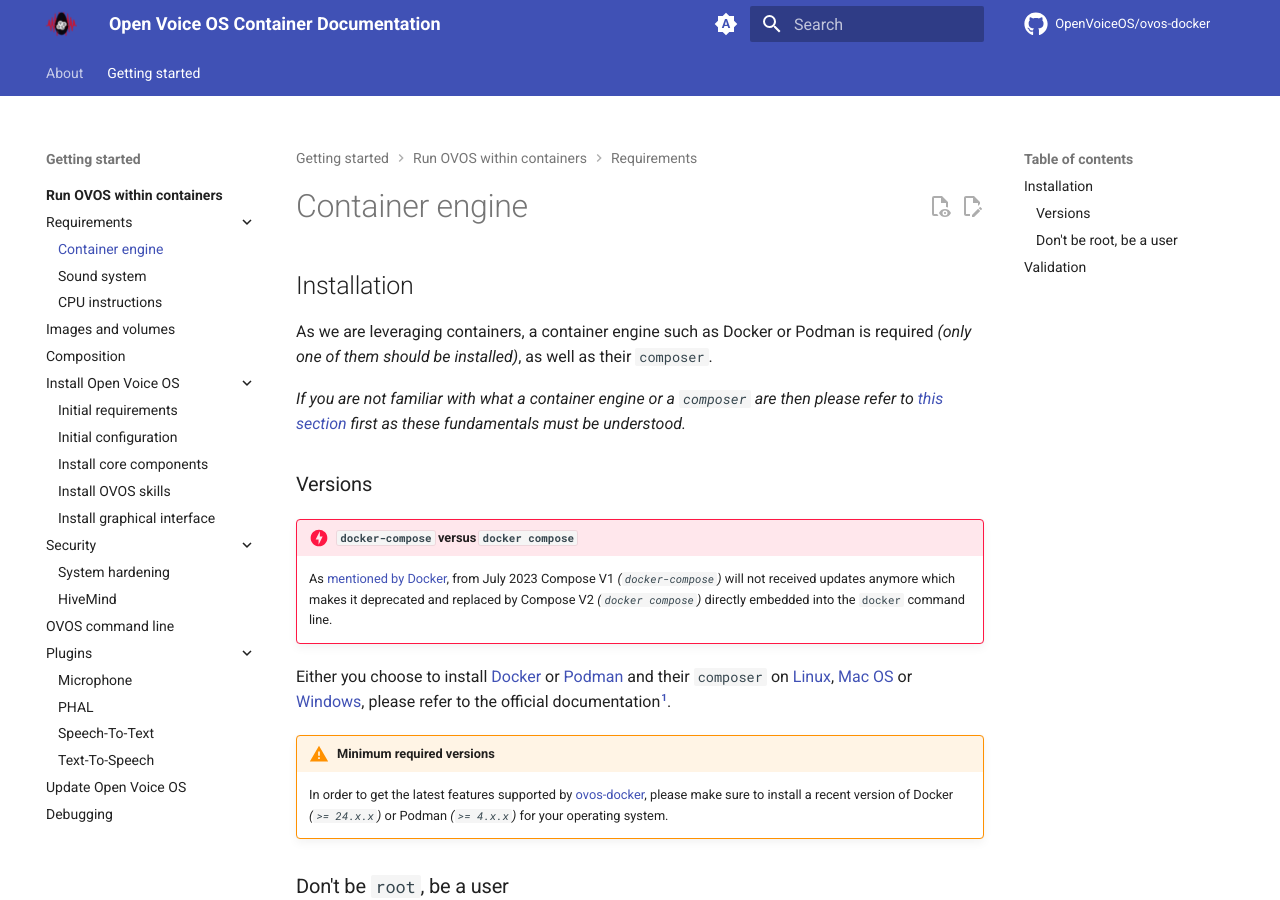
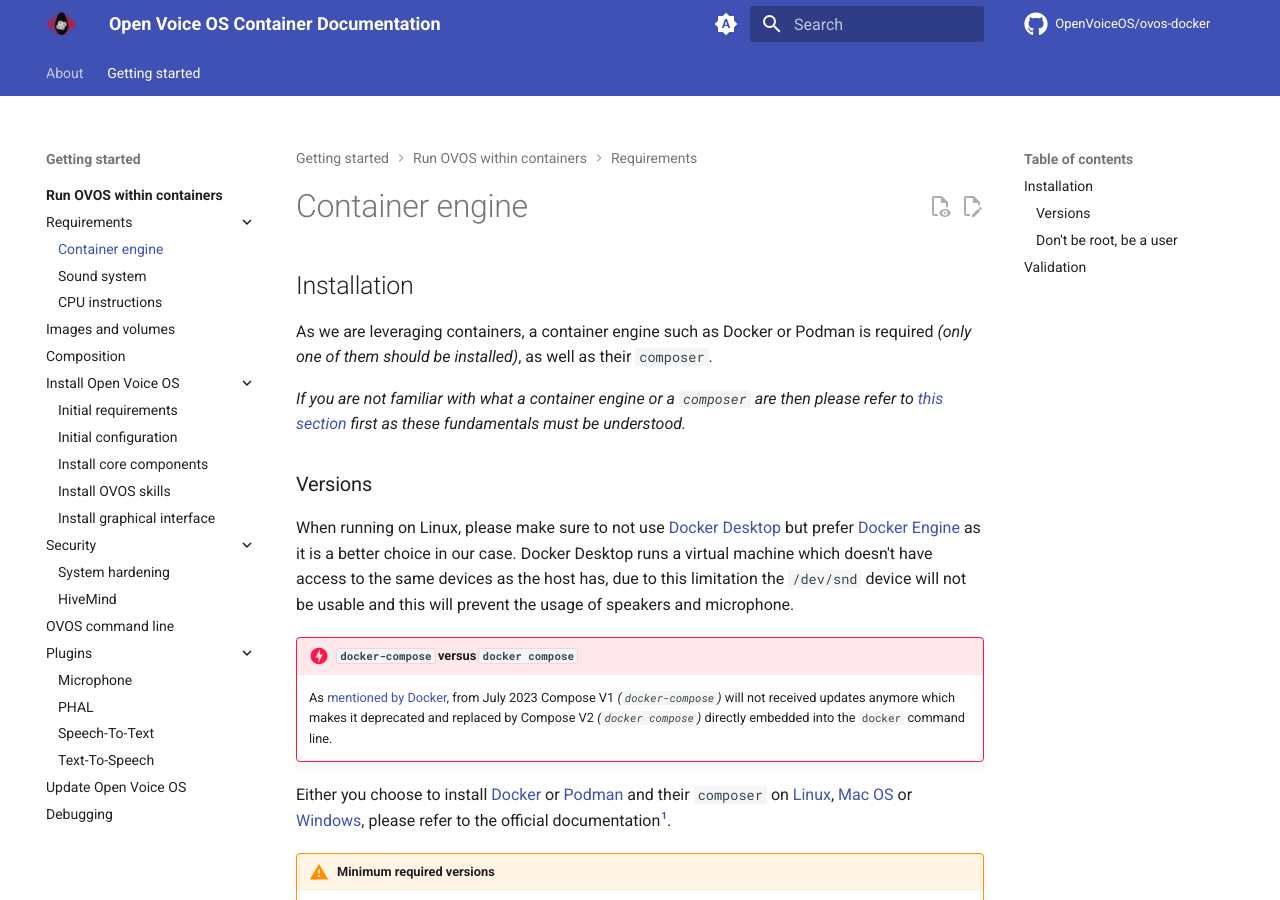
Before and after one commit to OpenVoiceOS/ovos-docker, an MkDocs documentation site: the page built from docs/getting-started/docker/prerequisites/engine.md, in a window 1280 px wide and 900 px high. Built offline with MkDocs 1.6.1 and Material for MkDocs 9.7.7, drawn with Linux system fonts in a browser that asks for light colours; plug-ins that fetch from the network failed and are left out; comment, search, counter and statistics services are not loaded.

Commit message:
[engine] Add a warning about Docker Desktop

```diff
--- a/docs/getting-started/docker/prerequisites/engine.md
+++ b/docs/getting-started/docker/prerequisites/engine.md
@@ -7,6 +7,8 @@
 *If you are not familiar with what a container engine or a `composer` are then please refer to [this section](../index.md) first as these fundamentals must be understood.*
 
 ### Versions
+
+When running on Linux, please make sure to not use [Docker Desktop](https://www.docker.com/products/docker-desktop/) but prefer [Docker Engine](https://docs.docker.com/engine/) as it is a better choice in our case. Docker Desktop runs a virtual machine which doesn't have access to the same devices as the host has, due to this limitation the `/dev/snd` device will not be usable and this will prevent the usage of speakers and microphone.
 
 !!! danger "`docker-compose` versus `docker compose`"
 
```
